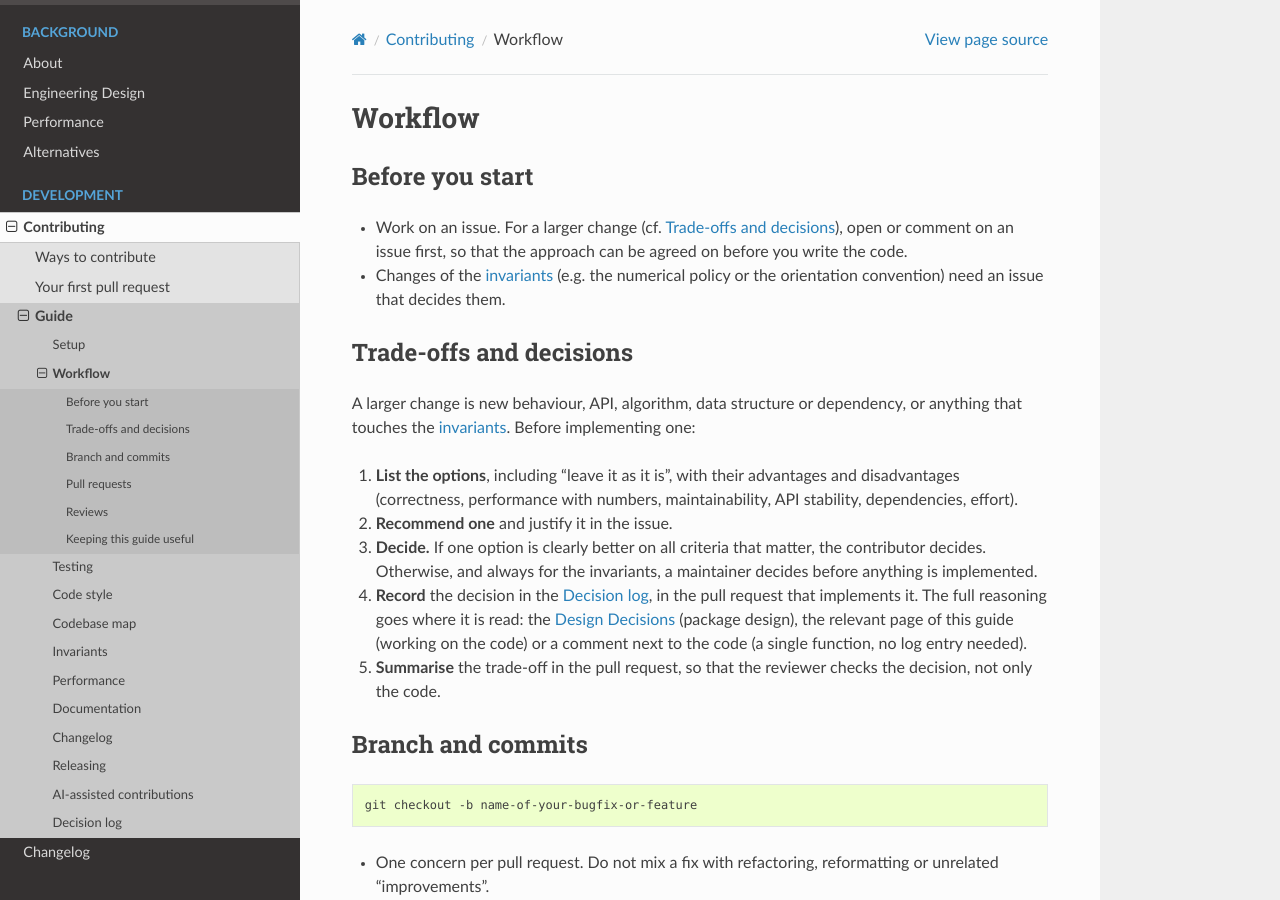
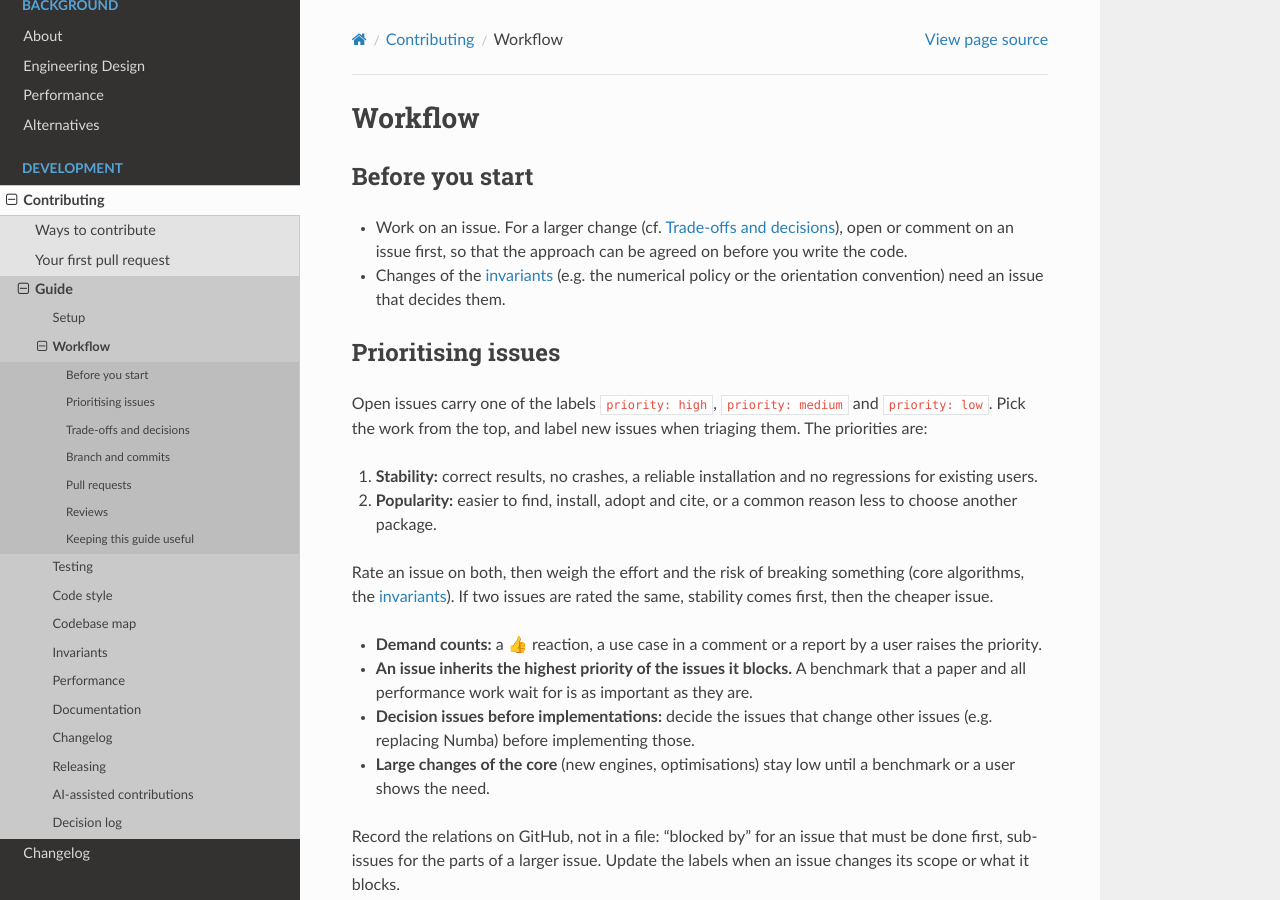
Before and after one commit to jannikmi/extremitypathfinder, a Sphinx documentation site: the page built from docs/contributing/workflow.md, in a window 1280 px wide and 900 px high. Built offline with Sphinx 7.4.7 and the Read the Docs theme 3.1.0, drawn with Linux system fonts in a browser that asks for light colours.

Commit message:
docs: rules for prioritising issues
Open issues now carry priority labels (high, medium, low). The workflow guide
states the criteria (stability first, then popularity, weighed against effort
and risk), that an issue inherits the priority of the issues it blocks, and
that dependencies are recorded as GitHub relations, not in a file.

Co-Authored-By: Claude Opus 5.5 <noreply@anthropic.com>
Claude-Session: https://claude.ai/code/session_01XJqV77TdMPdquQyKhNmspy

```diff
--- a/CHANGELOG.rst
+++ b/CHANGELOG.rst
@@ -56,7 +56,7 @@ internal:
 - contributing guide for human and AI contributors in Markdown: ``CONTRIBUTING.md`` with topic pages in
   ``docs/contributing/`` (rendered with MyST), ``AGENTS.md`` and ``CLAUDE.md`` for coding agents,
   pull request and issue templates, ``make check`` for a quick check before committing,
-  trade-off rules and a decision log.
+  trade-off rules, a decision log and rules for prioritising issues.
 
 
 3.0.0 (2026-10-29)
--- a/docs/contributing/workflow.md
+++ b/docs/contributing/workflow.md
@@ -6,6 +6,27 @@
   open or comment on an issue first, so that the approach can be agreed on before you write the code.
 - Changes of the [invariants](invariants.md) (e.g. the numerical policy or the orientation convention)
   need an issue that decides them.
+
+## Prioritising issues
+
+Open issues carry one of the labels `priority: high`, `priority: medium` and `priority: low`.
+Pick the work from the top, and label new issues when triaging them. The priorities are:
+
+1. **Stability:** correct results, no crashes, a reliable installation and no regressions for existing users.
+2. **Popularity:** easier to find, install, adopt and cite, or a common reason less to choose another package.
+
+Rate an issue on both, then weigh the effort and the risk of breaking something (core algorithms, the
+[invariants](invariants.md)). If two issues are rated the same, stability comes first, then the cheaper issue.
+
+- **Demand counts:** a 👍 reaction, a use case in a comment or a report by a user raises the priority.
+- **An issue inherits the highest priority of the issues it blocks.** A benchmark that a paper and all
+  performance work wait for is as important as they are.
+- **Decision issues before implementations:** decide the issues that change other issues
+  (e.g. replacing Numba) before implementing those.
+- **Large changes of the core** (new engines, optimisations) stay low until a benchmark or a user shows the need.
+
+Record the relations on GitHub, not in a file: "blocked by" for an issue that must be done first,
+sub-issues for the parts of a larger issue. Update the labels when an issue changes its scope or what it blocks.
 
 ## Trade-offs and decisions
 
```
Also changed, not shown: AGENTS.md (+1 -1 lines), CONTRIBUTING.md (+1 -0 lines).
